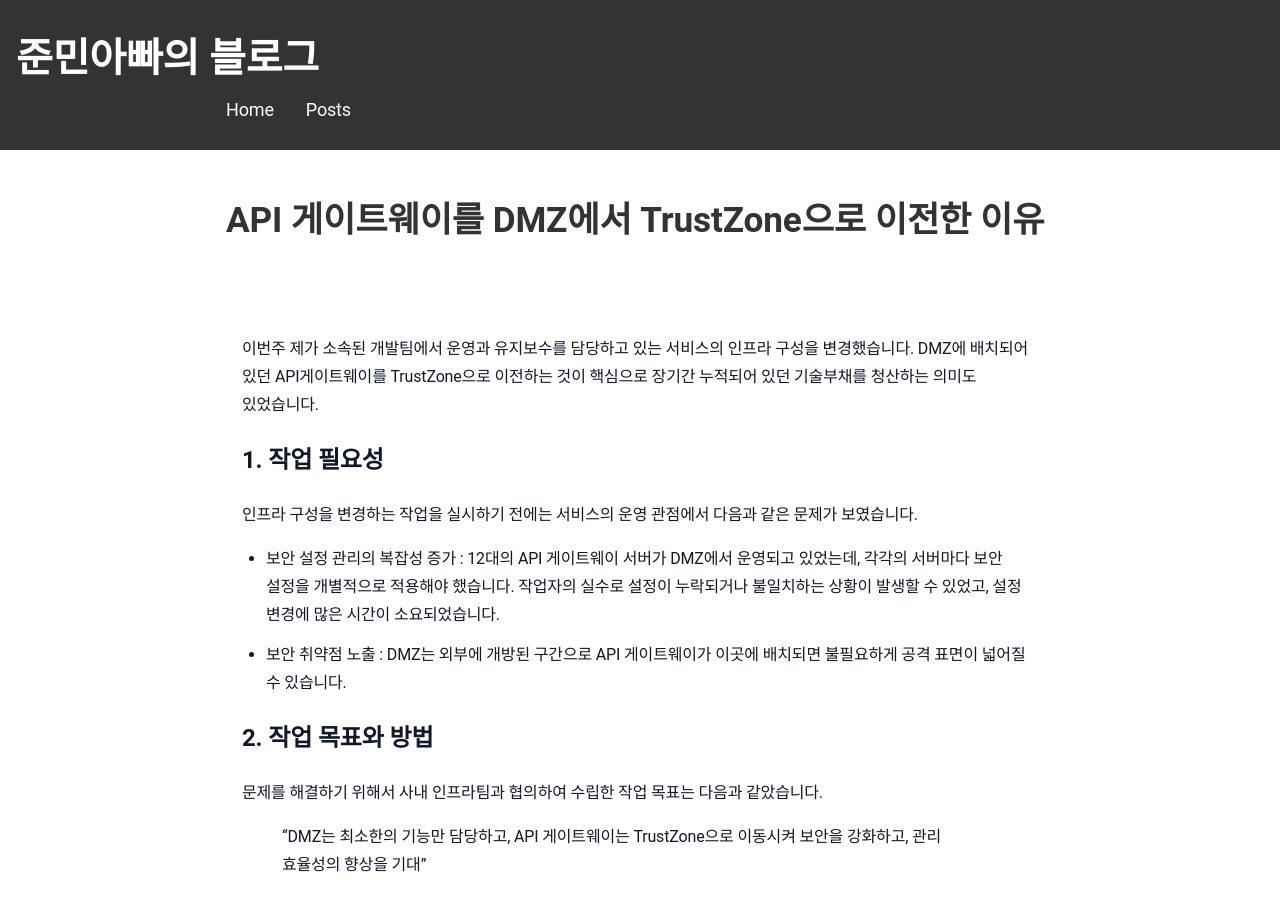
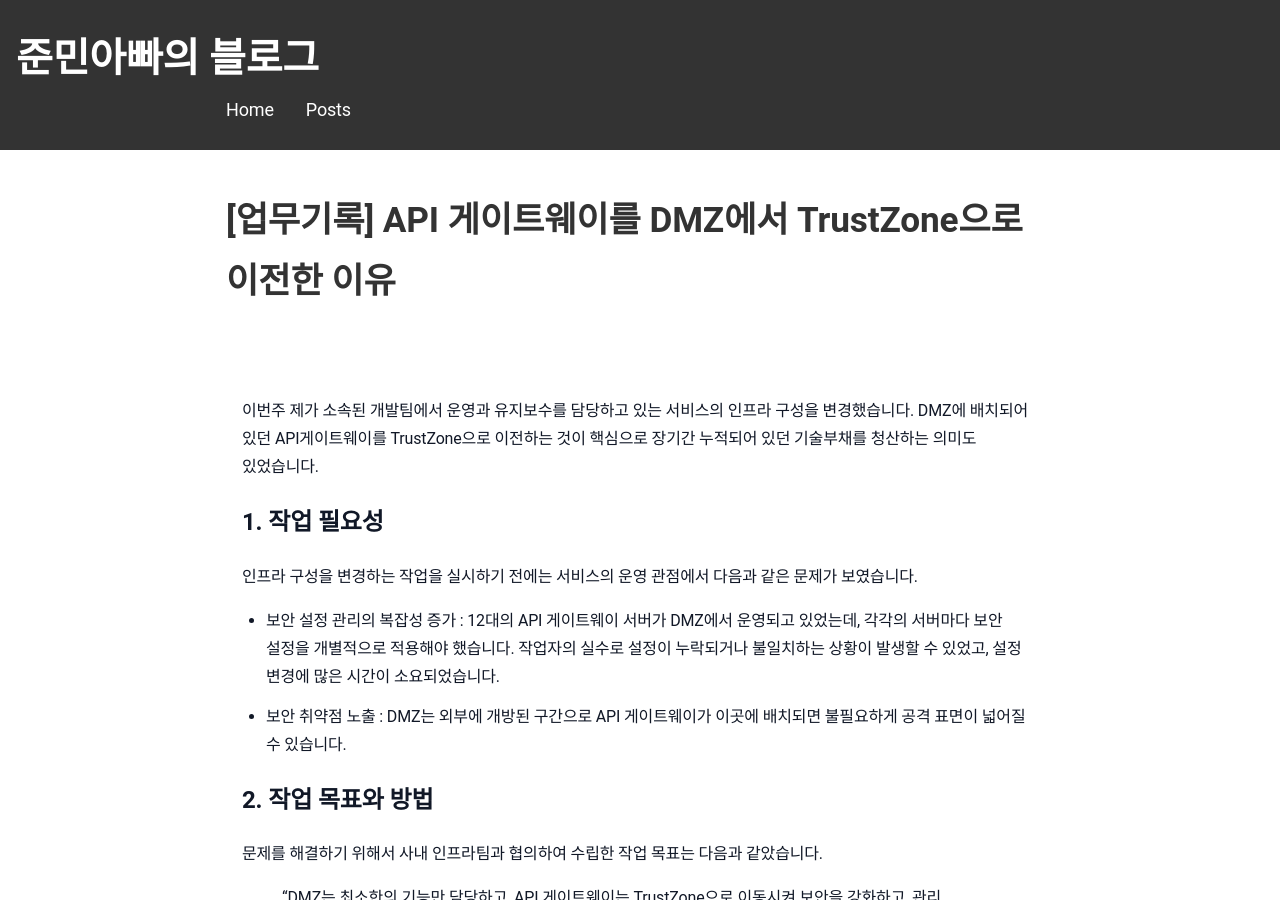
Before and after one commit to sanghoon-lee/sanghoon-lee.github.io, a Jekyll site: the page built from _posts/2025-11-29-rp.md, in a window 1280 px wide and 900 px high. Built offline with Jekyll 4.4.1, drawn with Linux system fonts in a browser that asks for light colours; comment, search, counter and statistics services are not loaded.

Commit message:
main.scss 수정

```diff
--- a/_posts/2025-11-29-rp.md
+++ b/_posts/2025-11-29-rp.md
@@ -1,6 +1,6 @@
 ---
 layout: post
-title: "API 게이트웨이를 DMZ에서 TrustZone으로 이전한 이유"
+title: "[업무기록] API 게이트웨이를 DMZ에서 TrustZone으로 이전한 이유"
 date: 2025-11-29
 categories: infra
 ---
```
